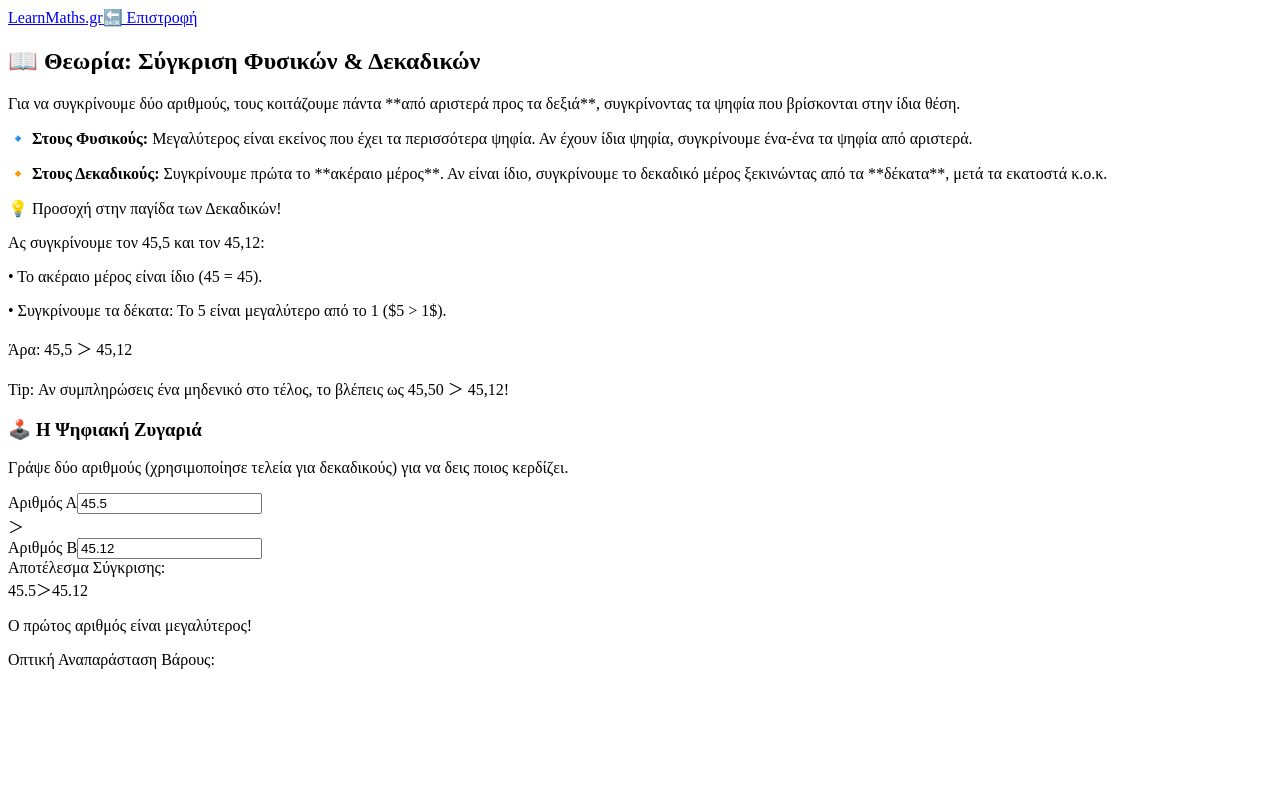
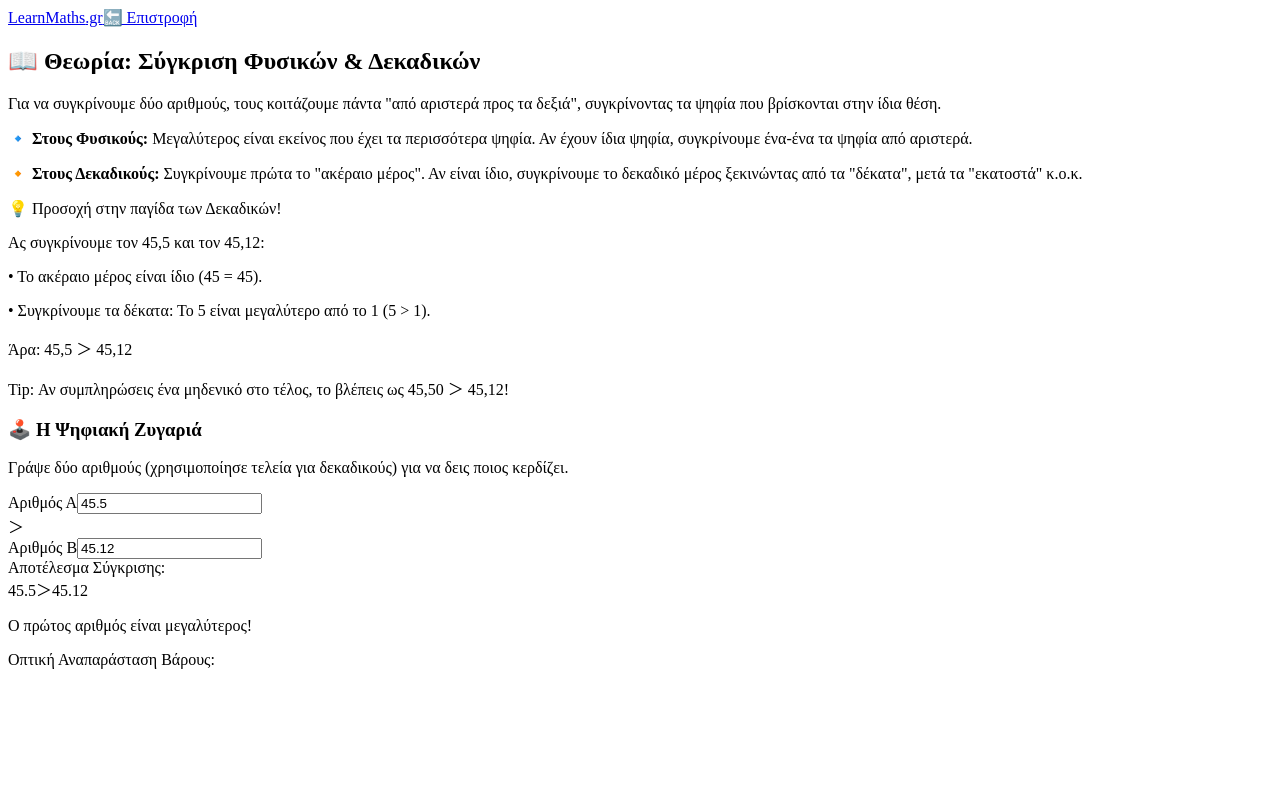
Before and after one commit to gkrimpas-lab/learn-maths-2026, a Next.js app: page /st-dimotikou/4-sigkrisi-arithmon in a window 1280 px wide. Shown: the top 800 px of the page. Built offline with nearby package versions, Linux system fonts and the light colour scheme.

Commit message:
Update 4-sigkrisi-arithmon.js

```diff
--- a/pages/st-dimotikou/4-sigkrisi-arithmon.js
+++ b/pages/st-dimotikou/4-sigkrisi-arithmon.js
@@ -64,11 +64,11 @@ export default function SigkrisiArithmonPage() {
                   <span>📖</span> Θεωρία: Σύγκριση Φυσικών & Δεκαδικών
                 </h2>
                 <p className="text-gray-500 text-sm md:text-base leading-relaxed">
-                  Για να συγκρίνουμε δύο αριθμούς, τους κοιτάζουμε πάντα **από αριστερά προς τα δεξιά**, συγκρίνοντας τα ψηφία που βρίσκονται στην ίδια θέση.
+                  Για να συγκρίνουμε δύο αριθμούς, τους κοιτάζουμε πάντα "από αριστερά προς τα δεξιά", συγκρίνοντας τα ψηφία που βρίσκονται στην ίδια θέση.
                 </p>
                 <div className="bg-emerald-50 text-slate-900 p-5 rounded-2xl border border-emerald-100 space-y-2 text-sm md:text-base font-medium">
                   <p>🔹 <strong>Στους Φυσικούς:</strong> Μεγαλύτερος είναι εκείνος που έχει τα περισσότερα ψηφία. Αν έχουν ίδια ψηφία, συγκρίνουμε ένα-ένα τα ψηφία από αριστερά.</p>
-                  <p>🔸 <strong>Στους Δεκαδικούς:</strong> Συγκρίνουμε πρώτα το **ακέραιο μέρος**. Αν είναι ίδιο, συγκρίνουμε το δεκαδικό μέρος ξεκινώντας από τα **δέκατα**, μετά τα εκατοστά κ.ο.κ.</p>
+                  <p>🔸 <strong>Στους Δεκαδικούς:</strong> Συγκρίνουμε πρώτα το "ακέραιο μέρος". Αν είναι ίδιο, συγκρίνουμε το δεκαδικό μέρος ξεκινώντας από τα "δέκατα", μετά τα "εκατοστά" κ.ο.κ.</p>
                 </div>
               </div>
 
@@ -77,7 +77,7 @@ export default function SigkrisiArithmonPage() {
                 <div className="bg-white/10 p-4 rounded-xl space-y-1 text-xs md:text-sm font-medium">
                   <p>Ας συγκρίνουμε τον <span className="font-bold text-amber-200">45,5</span> και τον <span className="font-bold text-amber-200">45,12</span>:</p>
                   <p>• Το ακέραιο μέρος είναι ίδιο (45 = 45).</p>
-                  <p>• Συγκρίνουμε τα δέκατα: Το 5 είναι μεγαλύτερο από το 1 ($5 &gt; 1$).</p>
+                  <p>• Συγκρίνουμε τα δέκατα: Το 5 είναι μεγαλύτερο από το 1 (5 &gt; 1).</p>
                   <p className="font-black text-center pt-2 text-sm text-amber-200">Άρα: 45,5 ＞ 45,12</p>
                 </div>
                 <p className="text-[11px] text-center text-teal-100">Tip: Αν συμπληρώσεις ένα μηδενικό στο τέλος, το βλέπεις ως 45,50 ＞ 45,12!</p>
```
